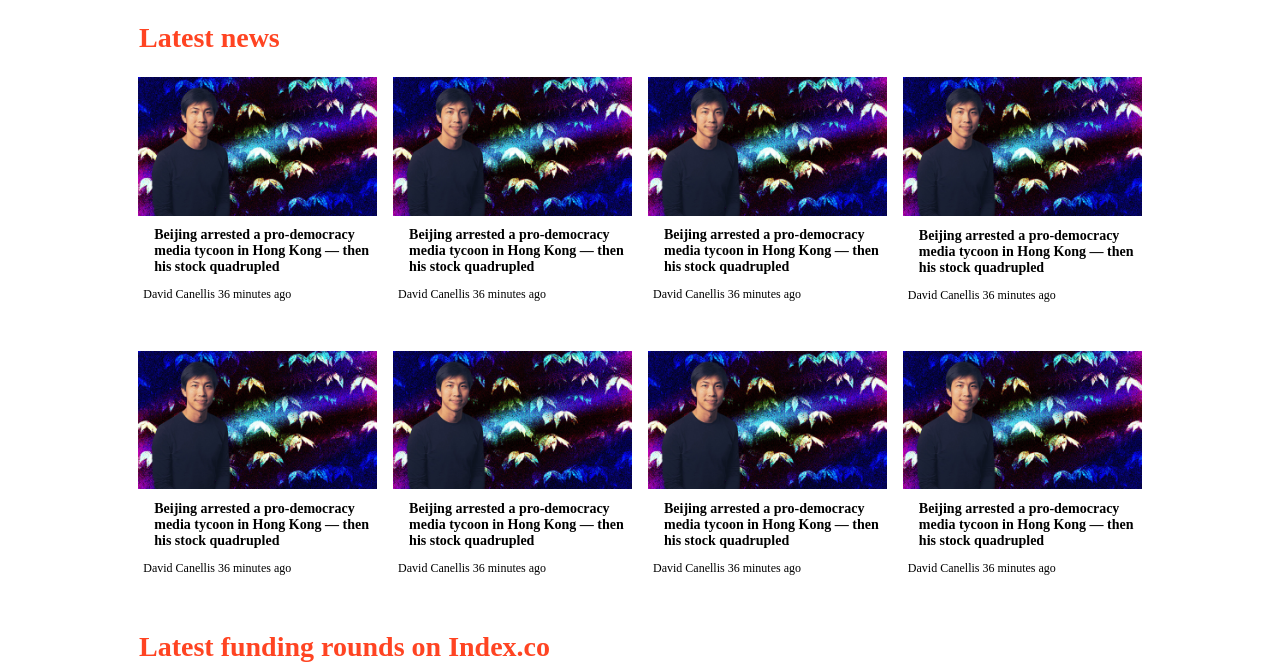
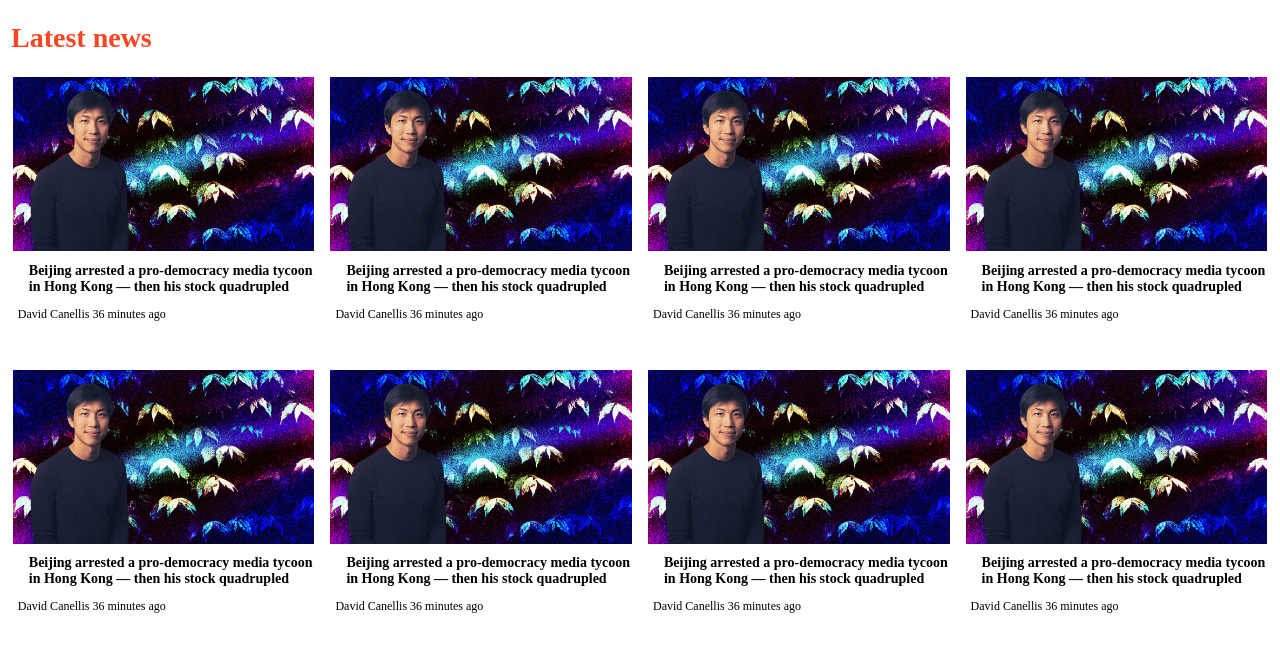
Before and after one commit to IjayAbby/thenextweb-clone, a website: page index.html in a window 1280 px wide. Shown: the part 496-1162 px from the top of the page. Drawn offline with Linux system fonts and the light colour scheme.

Commit message:
fix linters

```diff
--- a/assets/style.css
+++ b/assets/style.css
@@ -706,13 +706,6 @@ MEDIA QUERIES==========================******* */
     gap: 1em;
   }
 
-  .latest-news-section,
-  .latest-funding-rounds,
-  .most-popular-section {
-    width: 1024px;
-    margin: 0 auto;
-  }
-
   .latest-news-div {
     flex-direction: column;
   }
```
